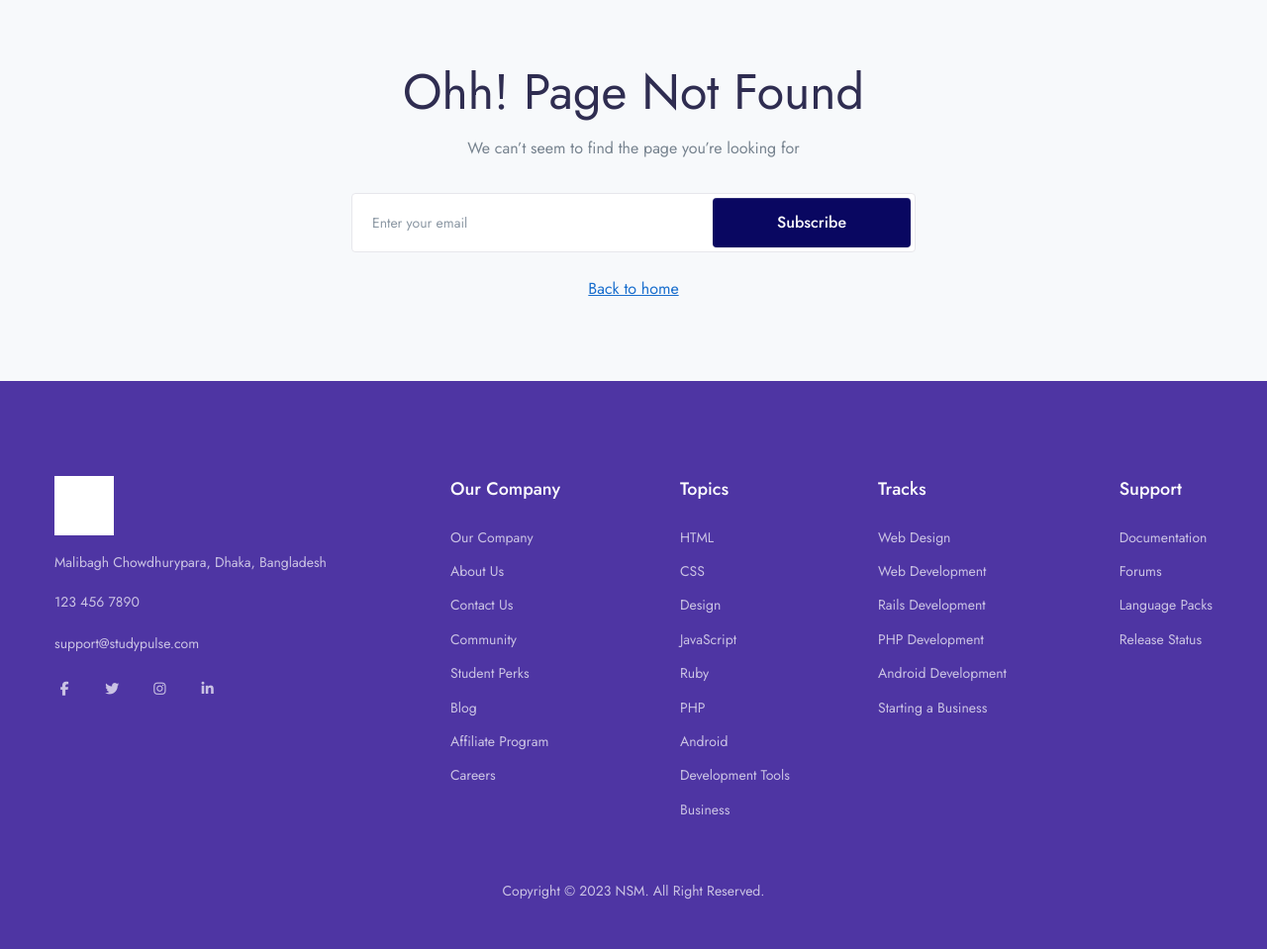
After one commit to nasiim-X/StudyPulse, a Django app: page /404 in a window 1280 px wide. The commit adds this page. Shown: the part 506-1465 px from the top of the page at 99% size. Run offline with Django 4.2, Linux system fonts and the light colour scheme; data comes from the database, SQL or seed files in the repository; some libraries are stand-ins or nearby versions.

Commit message:
404 Error

```diff
--- a/StudyPulse/StudyPulse/urls.py
+++ b/StudyPulse/StudyPulse/urls.py
@@ -12,7 +12,8 @@ urlpatterns = [
     path('base',views.BASE,name='base'),
 
     path('', views.HOME, name='home'),
-    path('courses', views.SINGLE_COURSE, name='single_course'),
+    path('404',views.PAGE_NOT_FOUND, name='404'),
+    path('courses',views.SINGLE_COURSE, name='single_course'),
     path('courses/filter-data',views.filter_data,name="filter-data"),
     path('course/<slug:slug>',views.COURSE_DETAILS,name='course_details'),
     path('search',views.SEARCH_COURSE,name='search_course'),
--- a/StudyPulse/StudyPulse/views.py
+++ b/StudyPulse/StudyPulse/views.py
@@ -60,20 +60,57 @@ def filter_data(request):
     return JsonResponse({'data': t})
 
 def CONTACT(request):
-    return render(request,'Main/contact_us.html')
+    category = Categories.get_all_category(Categories)
+
+    context = {
+        'category':category
+    }
+    return render(request,'Main/contact_us.html',context)
 
 def ABOUT(request):
-    return render(request,'Main/about_us.html')
+    category = Categories.get_all_category(Categories)
+
+    context = {
+        'category':category
+    }
+    return render(request,'Main/about_us.html',context)
 
 def SEARCH_COURSE(request):
+
+    category = Categories.get_all_category(Categories)
+
     query = request.GET['query']
     course = Course.objects.filter(title__icontains = query)
 
     context = {
         'course':course,
+        'category':category
     }
     return render(request,'search/search.html',context)
 
 
 def COURSE_DETAILS(request,slug):
-    return render(request,'course/course_details.html')
+
+    category = Categories.get_all_category(Categories)
+
+    course = Course.objects.filter(slug = slug)
+    if course.exists():
+        course = course.first()
+    else:
+        return redirect('404')
+
+    context = {
+        'course':course,
+        'category':category
+    }
+    return render(request,'course/course_details.html',context)
+
+
+def PAGE_NOT_FOUND(request):
+
+    category = Categories.get_all_category(Categories)
+
+    context = {
+        'category':category
+    }
+    return render(request,'error/404.html',context)
--- a/StudyPulse/templates/Main/about_us.html
+++ b/StudyPulse/templates/Main/about_us.html
@@ -1,9 +1,7 @@
 {% extends 'base.html' %}
 
-{% block title %}about us{% endblock %}
-
+{% block title %}About{% endblock %}
 {% load static %}
-
 {% block content %}
 
 <!-- PAGE TITLE
--- a/StudyPulse/templates/Main/contact_us.html
+++ b/StudyPulse/templates/Main/contact_us.html
@@ -1,7 +1,6 @@
 {% extends 'base.html' %}
-
+{% block title %}Contact{% endblock %}
 {% load static %}
-
 {% block content %}
 
 <!-- PAGE TITLE
--- a/StudyPulse/templates/Main/home.html
+++ b/StudyPulse/templates/Main/home.html
@@ -1,9 +1,7 @@
 {% extends 'base.html' %}
-
+{% block title %}Home{% endblock %}
 {% load static %}
-
 {% block content %}
-
 {% load course_tags %}
 
     <!-- START
--- a/StudyPulse/templates/Main/single_course.html
+++ b/StudyPulse/templates/Main/single_course.html
@@ -1,4 +1,5 @@
 {% extends 'base.html' %}
+{% block title %}Courses{% endblock %}
 {% load static %}
 {% block content %}
 {% load course_tags %}
--- a/StudyPulse/templates/base.html
+++ b/StudyPulse/templates/base.html
@@ -31,7 +31,7 @@
     <!-- Theme CSS -->
     <link rel="stylesheet" href="{% static 'assets/css/theme.min.css'%}">
 
-    <title>StudyPulse</title>
+    <title>StudyPulse - {% block title %}{% endblock %}</title>
 
     <script src="https://kit.fontawesome.com/0e5fa0ea8a.js" crossorigin="anonymous"></script>
 
--- a/StudyPulse/templates/components/header.html
+++ b/StudyPulse/templates/components/header.html
@@ -88,7 +88,7 @@
                     </li>
                     <li class="nav-item dropdown dropdown-full-width">
                         <a class="nav-link text-gigas"  href="{% url 'contact' %}">
-                            Contact Us
+                            Contact
                         </a>
 
                     </li>
--- a/StudyPulse/templates/course/course_details.html
+++ b/StudyPulse/templates/course/course_details.html
@@ -1,4 +1,5 @@
 {% extends 'base.html' %}
+{% block title %}{{course.title}}{% endblock %}
 {% block content %}
 
 <!-- BREADCRUMBS
--- /dev/null
+++ b/StudyPulse/templates/error/404.html
@@ -0,0 +1,30 @@
+{% extends 'base.html' %}
+{% block title %}404-Error{% endblock %}
+{% load static %}
+{% block content %}
+
+<!-- 404
+    ================================================== -->
+    <div class="container my-10">
+        <!-- Illustrator -->
+        <img src="{% static 'assets/img/illustrations/illustration-12.svg' %}" alt="..." class="img-fluid mb-5 mb-md-9">
+
+        <div class="row">
+            <div class="col-xl-6 mx-auto text-center">
+                <h1 class="display-6">Ohh! Page Not Found</h1>
+                <p class="mb-6">We can’t seem to find the page you’re looking for</p>
+
+                <form class="mb-5">
+                    <div class="input-group d-block d-md-flex bg-white p-1 rounded border">
+                        <input type="text" class="form-control w-100 w-md-auto form-control-sm rounded border-0 placeholder-1" placeholder="Enter your email" aria-label="Enter your email" aria-describedby="button-addon2">
+                        <div class="input-group-append ms-0">
+                            <button class="btn btn-sm btn-primary w-100 w-md-auto btn-wide rounded border-0" type="button" id="button-addon2">Subscribe</button>
+                        </div>
+                    </div>
+                </form>
+
+                <a href="index.html" class="d-inline-block text-underline text-blue">Back to home</a>
+            </div>
+        </div>
+    </div>
+    {% endblock %}
--- a/StudyPulse/templates/registration/login.html
+++ b/StudyPulse/templates/registration/login.html
@@ -1,5 +1,5 @@
 {% extends 'base.html' %}
-
+{% block title %}Login{% endblock %}
 {% block content %}
 
 <!-- PAGE TITLE
--- a/StudyPulse/templates/registration/profile.html
+++ b/StudyPulse/templates/registration/profile.html
@@ -1,4 +1,5 @@
 {% extends 'base.html' %}
+{% block title %}Profile{% endblock %}
 {% block content %}
 
 <!-- PAGE TITLE
--- a/StudyPulse/templates/registration/register.html
+++ b/StudyPulse/templates/registration/register.html
@@ -1,6 +1,5 @@
-
 {% extends 'base.html' %}
-
+{% block title %}Register{% endblock %}
 {% block content %}
 
 <!-- PAGE TITLE
--- a/StudyPulse/templates/search/search.html
+++ b/StudyPulse/templates/search/search.html
@@ -1,4 +1,5 @@
 {% extends 'base.html' %}
+{% block title %}Search{% endblock %}
 {% load course_tags %}
 {% block content %}
 {% load static %}
```
